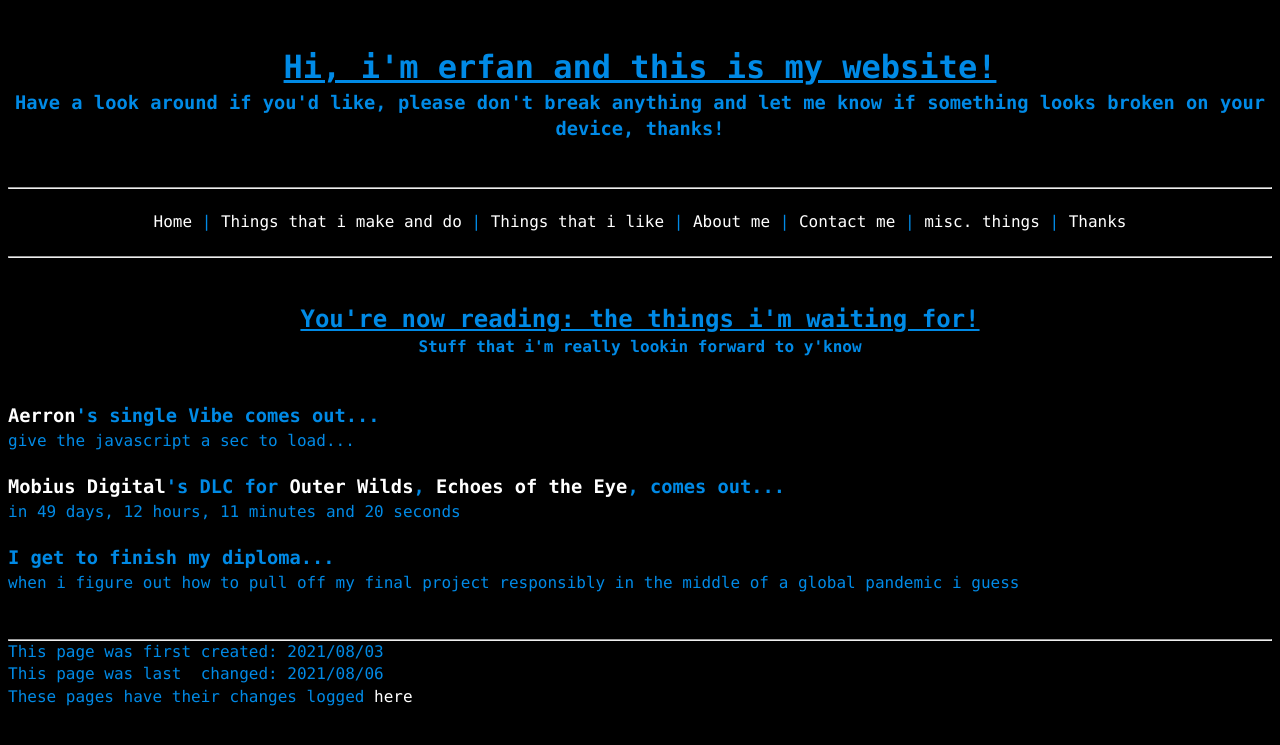
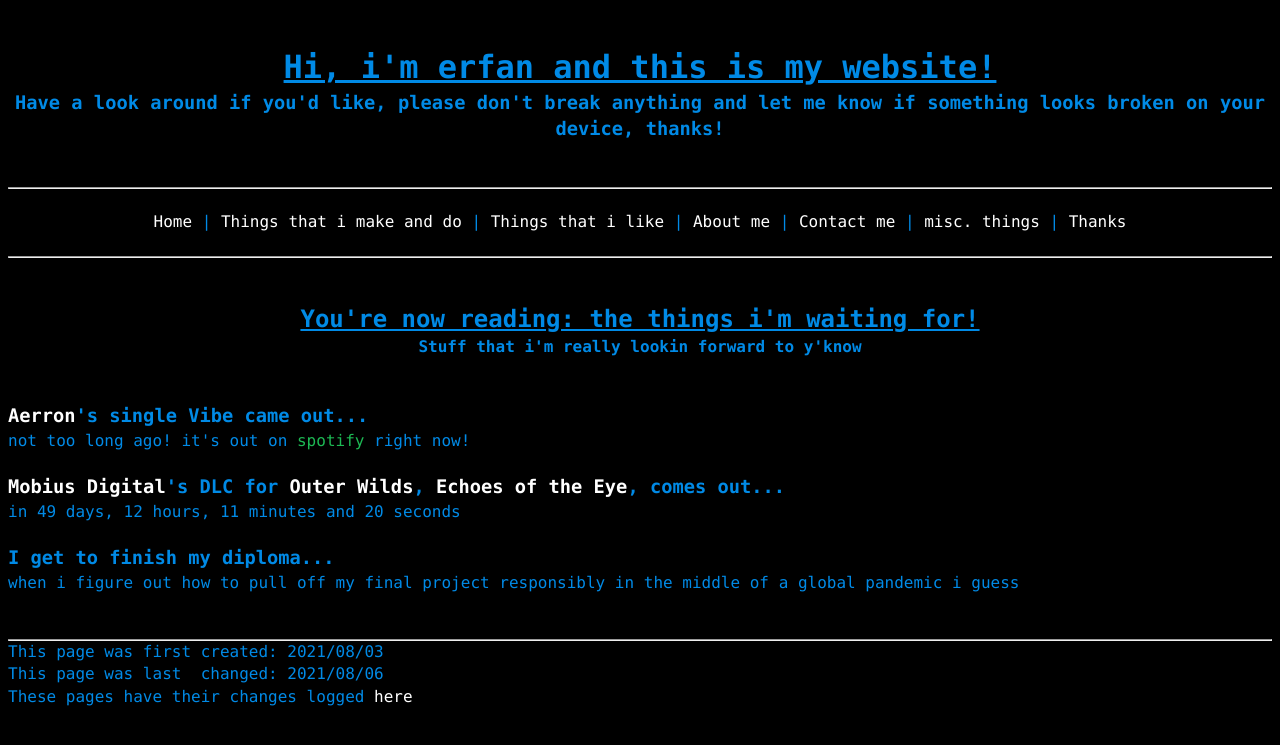
Before and after one commit to a-erfan-aa/a-erfan-aa.github.io, a Jekyll site: the page built from misc/things-i-wait-for.html, in a window 1280 px wide. Shown: the top 745 px of the page. Built offline with Jekyll 4.4.1, drawn with Linux system fonts in a browser that asks for light colours.

Commit message:
update aerron's vibe in things-i-wait-for.html

```diff
--- a/misc/things-i-wait-for.html
+++ b/misc/things-i-wait-for.html
@@ -14,8 +14,8 @@ lastChanged: 2021/08/06
 <script src="/assets/js/countdowns.js"></script>
 
 <div><!-- section title and content -->
-	<h3><a href="https://www.instagram.com/aerronteo/">Aerron</a>'s single Vibe comes out...</h3>
-	<p id="vibe">give the javascript a sec to load...</p>
+	<h3><a href="https://www.instagram.com/aerronteo/">Aerron</a>'s single Vibe came out...</h3>
+	<p id="">not too long ago! it's out on <a href="https://open.spotify.com/track/6vu1aayKMDAyqaDzGClYCV?si=1271b867ddce47bd"><span style="color: #1DB954;">spotify</span></a> right now!</p>
 </div>
 
 <br>
```
